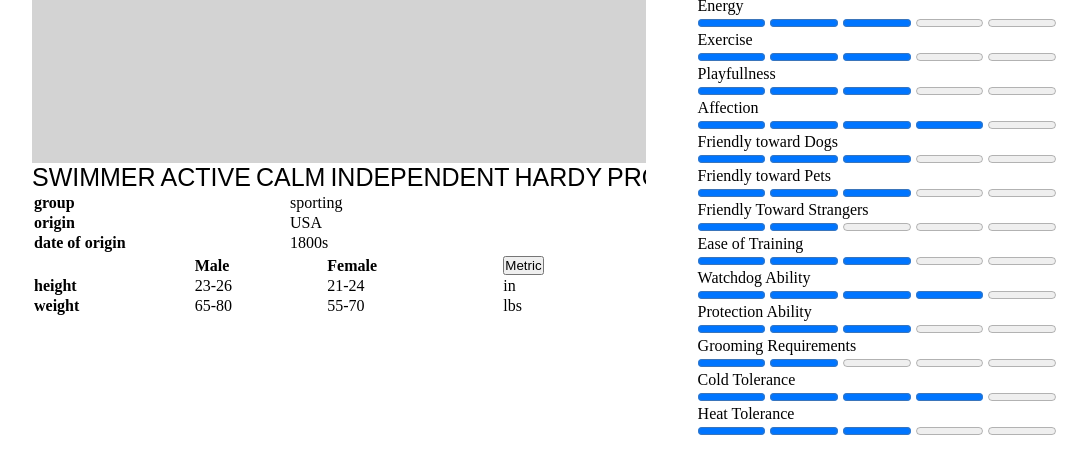
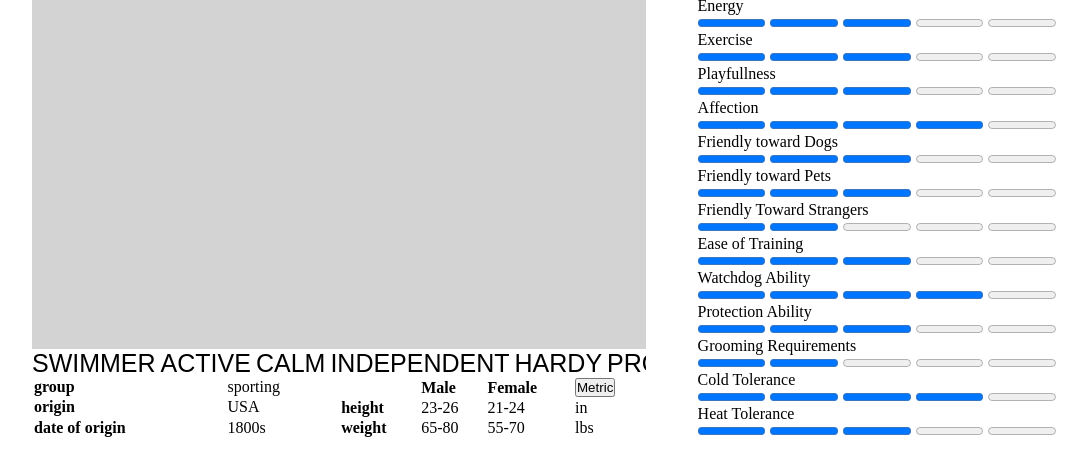
Before and after one commit to tommysarni/super-dog, a plain HTML site: page dog.html in a window 1280 px wide. Shown: the part 124-600 px from the top of the page, without its empty margins (96-1183 px from the left). Drawn offline with Linux system fonts and the light colour scheme.

Commit message:
update styles - expand image container to fill

```diff
--- a/dog.css
+++ b/dog.css
@@ -6,6 +6,13 @@
 
 body {
   margin: 0 5%;
+  height: 100vh;
+  display: flex;
+  flex-direction: column;
+}
+
+main {
+  flex: 1;
 }
 
 /* HEADER */
@@ -45,10 +52,22 @@ div.dashboard {
   gap: 10px;
 }
 
+.breedSummary {
+  display: flex;
+  flex-direction: column;
+  flex: 1;
+}
+
+.graphicsContainer {
+  flex: 1;
+  display: flex;
+  flex-direction: column;
+}
+
 .imageContainer {
   background-color: lightgray;
   width: 100%;
-  height: 200px;
+  height: 100%;
 }
 
 .imageContainer img {
@@ -71,12 +90,14 @@ ul.scrollingText li {
   overflow: hidden;
 }
 
+.infoContainer {
+  width: 100%;
+  display: flex;
+}
+
 .infoContainer table {
   text-align: left;
-  width: 66%;
-}
-
-.infoContainer table:last-child {
+  max-width: 100%;
   width: 100%;
 }
 
@@ -114,10 +135,20 @@ progress {
   div.dashboard {
     flex-direction: row;
     gap: 5%;
+    height: auto;
   }
 
   .breedSummary {
     max-width: 60%;
   }
 
+  .infoContainer {
+    display: flex;
+    flex-direction: row;
+  }
+
+  .infoContainer table {
+    max-width: 50%;
+  }
+
 }
```
